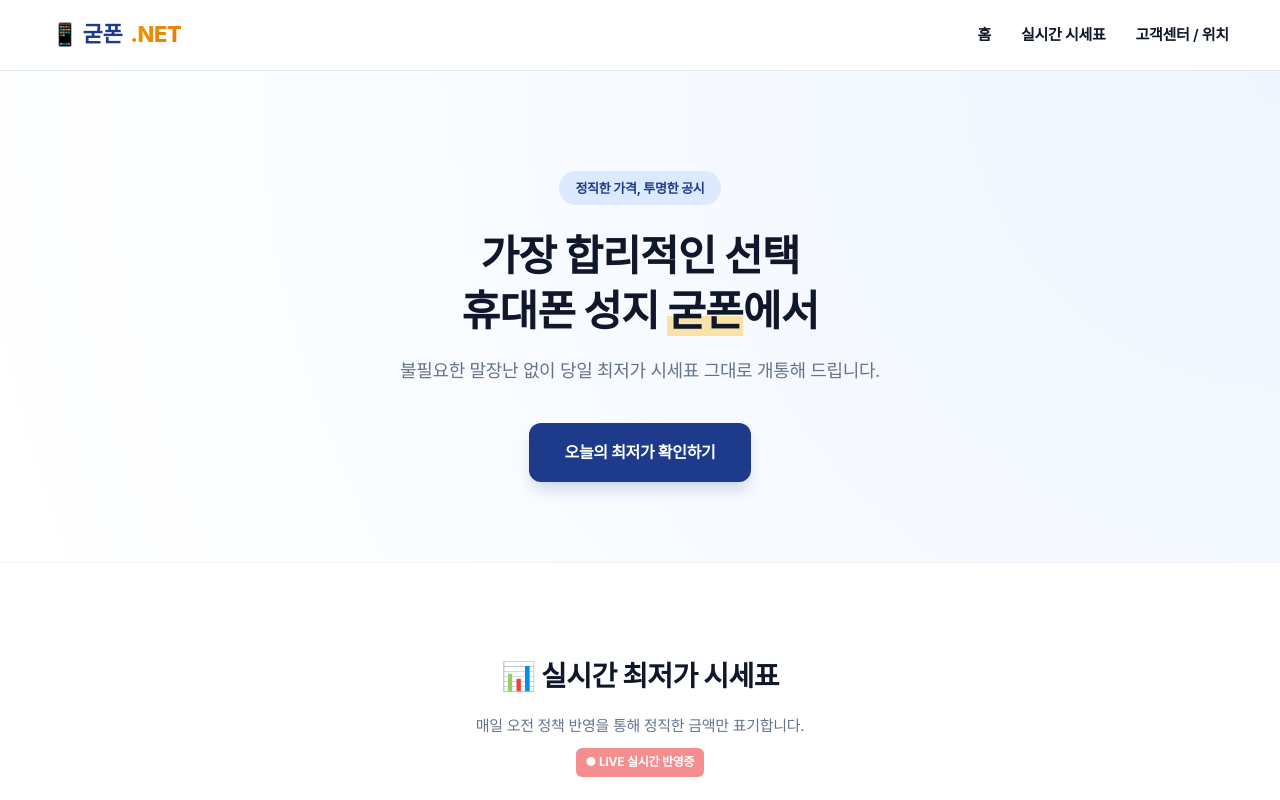
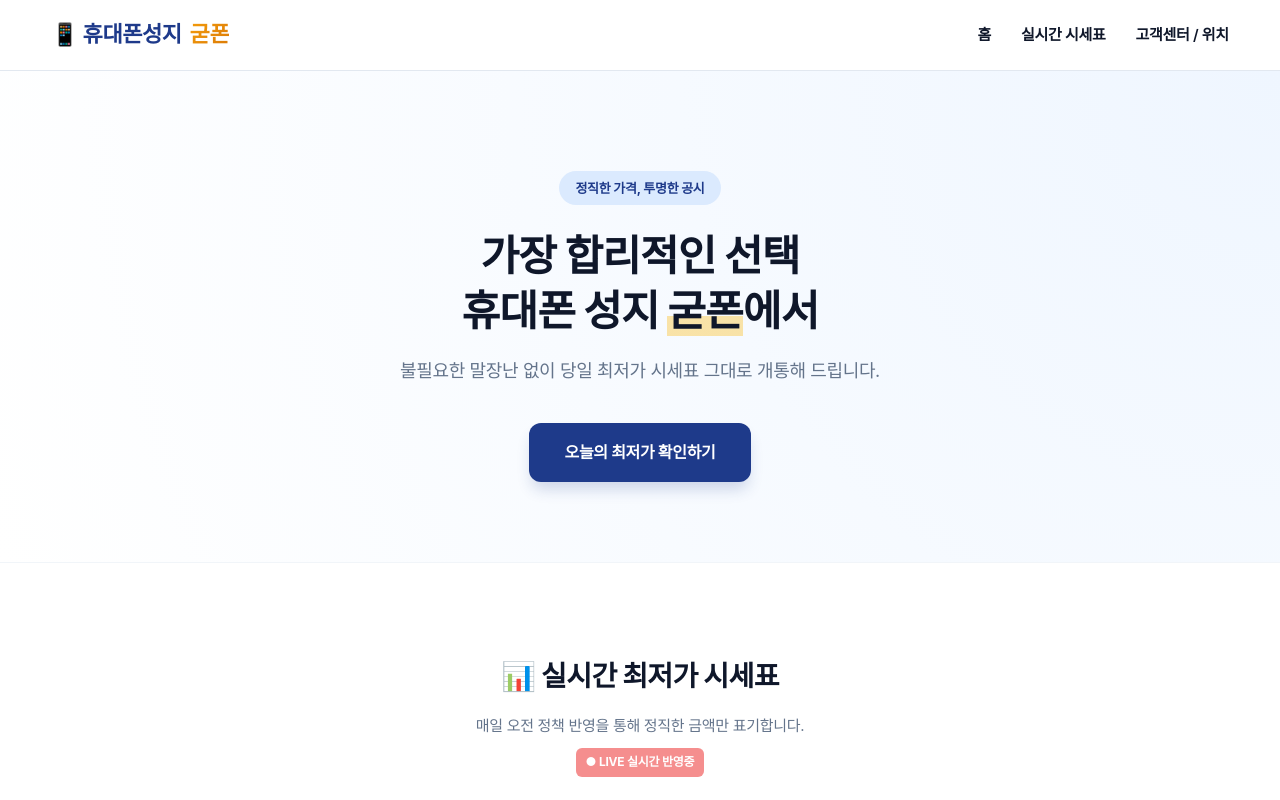
Before and after one commit to COBI-P/GP, a plain HTML site: page index.html in a window 1280 px wide. Shown: the top 800 px of the page. Drawn offline with Linux system fonts and the light colour scheme.

Commit message:
Update index.html

```diff
--- a/index.html
+++ b/index.html
@@ -365,7 +365,7 @@
 
     <header>
         <div class="container">
-            <div class="logo">📱 굳폰<span>.NET</span></div>
+            <div class="logo">📱 휴대폰성지<span>굳폰</span></div>
             <nav>
                 <ul>
                     <li><a href="#home">홈</a></li>
```
